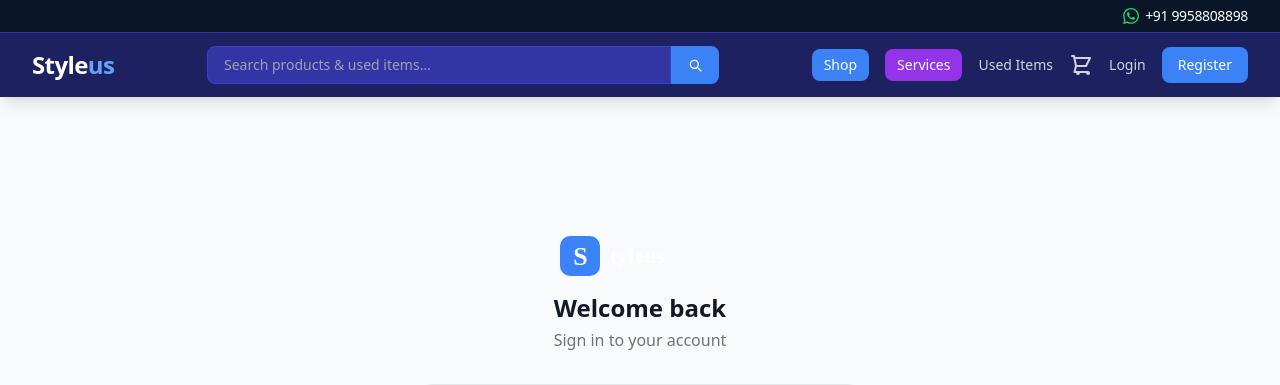
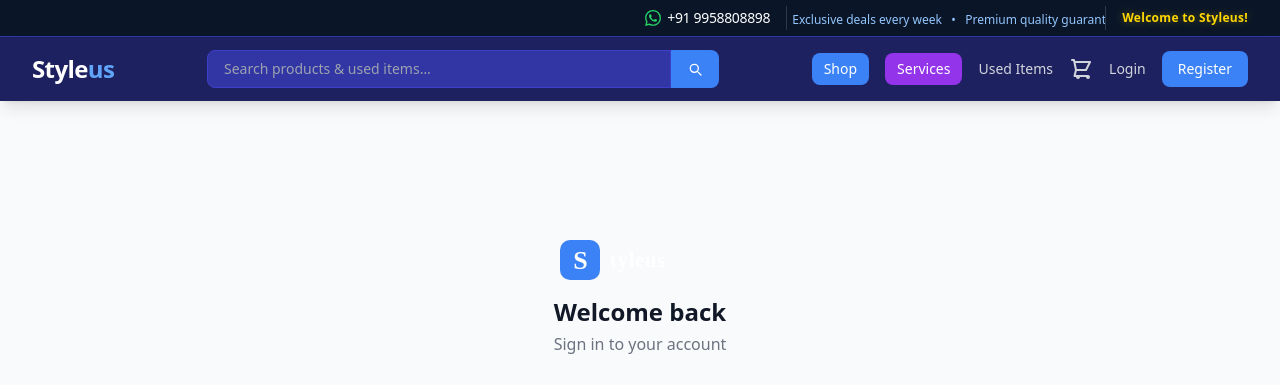
Before and after one commit to styleus125/styleus, a Flask app: a page that uses templates/base.html in a window 1280 px wide. Shown: the top 385 px of the page. Run offline with Flask 3, Linux system fonts and the light colour scheme; some libraries are stand-ins or nearby versions.

Commit message:
feat: add welcome message and scrolling ticker to top contact bar

```diff
--- a/templates/base.html
+++ b/templates/base.html
@@ -31,19 +31,45 @@
   <link rel="icon" type="image/svg+xml" href="{{ url_for('static', filename='favicon.svg') }}">
   <meta name="csrf-token" content="{{ csrf_token() }}" />
   {% block head %}{% endblock %}
+  <style>
+    @keyframes ticker-scroll {
+      0%   { transform: translateX(0); }
+      100% { transform: translateX(-50%); }
+    }
+    .ticker-track {
+      display: inline-block;
+      white-space: nowrap;
+      animation: ticker-scroll 20s linear infinite;
+    }
+    .ticker-track:hover { animation-play-state: paused; }
+  </style>
 </head>
 <body class="bg-gray-50 text-gray-800 font-sans antialiased">
 
 <!-- Top contact bar -->
 <div class="bg-navy-950 border-b border-navy-800" style="background-color:#0a1628;">
-  <div class="max-w-7xl mx-auto px-4 sm:px-6 lg:px-8 py-1.5 flex items-center justify-end gap-2">
+  <div class="max-w-7xl mx-auto px-4 sm:px-6 lg:px-8 py-1.5 flex items-center justify-end gap-4">
+    <!-- WhatsApp -->
     <a href="https://wa.me/919958808898" target="_blank" rel="noopener noreferrer"
-       class="flex items-center gap-1.5 font-sans antialiased text-sm font-medium tracking-tight transition">
+       class="flex items-center gap-1.5 font-sans antialiased text-sm font-medium tracking-tight transition flex-shrink-0">
       <svg class="w-4 h-4 flex-shrink-0" fill="#25D366" viewBox="0 0 24 24">
         <path d="M17.472 14.382c-.297-.149-1.758-.867-2.03-.967-.273-.099-.471-.148-.67.15-.197.297-.767.966-.94 1.164-.173.199-.347.223-.644.075-.297-.15-1.255-.463-2.39-1.475-.883-.788-1.48-1.761-1.653-2.059-.173-.297-.018-.458.13-.606.134-.133.298-.347.446-.52.149-.174.198-.298.298-.497.099-.198.05-.371-.025-.52-.075-.149-.669-1.612-.916-2.207-.242-.579-.487-.5-.669-.51-.173-.008-.371-.01-.57-.01-.198 0-.52.074-.792.372-.272.297-1.04 1.016-1.04 2.479 0 1.462 1.065 2.875 1.213 3.074.149.198 2.096 3.2 5.077 4.487.709.306 1.262.489 1.694.625.712.227 1.36.195 1.871.118.571-.085 1.758-.719 2.006-1.413.248-.694.248-1.289.173-1.413-.074-.124-.272-.198-.57-.347m-5.421 7.403h-.004a9.87 9.87 0 01-5.031-1.378l-.361-.214-3.741.982.998-3.648-.235-.374a9.86 9.86 0 01-1.51-5.26c.001-5.45 4.436-9.884 9.888-9.884 2.64 0 5.122 1.03 6.988 2.898a9.825 9.825 0 012.893 6.994c-.003 5.45-4.437 9.884-9.885 9.884m8.413-18.297A11.815 11.815 0 0012.05 0C5.495 0 .16 5.335.157 11.892c0 2.096.547 4.142 1.588 5.945L.057 24l6.305-1.654a11.882 11.882 0 005.683 1.448h.005c6.554 0 11.89-5.335 11.893-11.893a11.821 11.821 0 00-3.48-8.413z"/>
       </svg>
       <span class="text-white">+91 9958808898</span>
     </a>
+
+    <!-- Scrolling ticker -->
+    <div class="overflow-hidden flex-shrink-0 hidden sm:block"
+         style="width:320px; border-left:1px solid rgba(255,255,255,0.15); border-right:1px solid rgba(255,255,255,0.15); padding:0 12px;">
+      <div class="ticker-track text-xs" style="color:#93c5fd;">
+        Free shipping on orders over Rs.999 &nbsp;&nbsp;&bull;&nbsp;&nbsp; Exclusive deals every week &nbsp;&nbsp;&bull;&nbsp;&nbsp; Premium quality guaranteed &nbsp;&nbsp;&bull;&nbsp;&nbsp; New arrivals daily &nbsp;&nbsp;&bull;&nbsp;&nbsp; Free shipping on orders over Rs.999 &nbsp;&nbsp;&bull;&nbsp;&nbsp; Exclusive deals every week &nbsp;&nbsp;&bull;&nbsp;&nbsp; Premium quality guaranteed &nbsp;&nbsp;&bull;&nbsp;&nbsp; New arrivals daily &nbsp;&nbsp;&bull;&nbsp;&nbsp;
+      </div>
+    </div>
+
+    <!-- Welcome -->
+    <span class="text-xs font-semibold tracking-wide flex-shrink-0" style="color:#FFD700; text-shadow:0 0 8px rgba(255,215,0,0.35);">
+      Welcome to Styleus!
+    </span>
   </div>
 </div>
 
```
